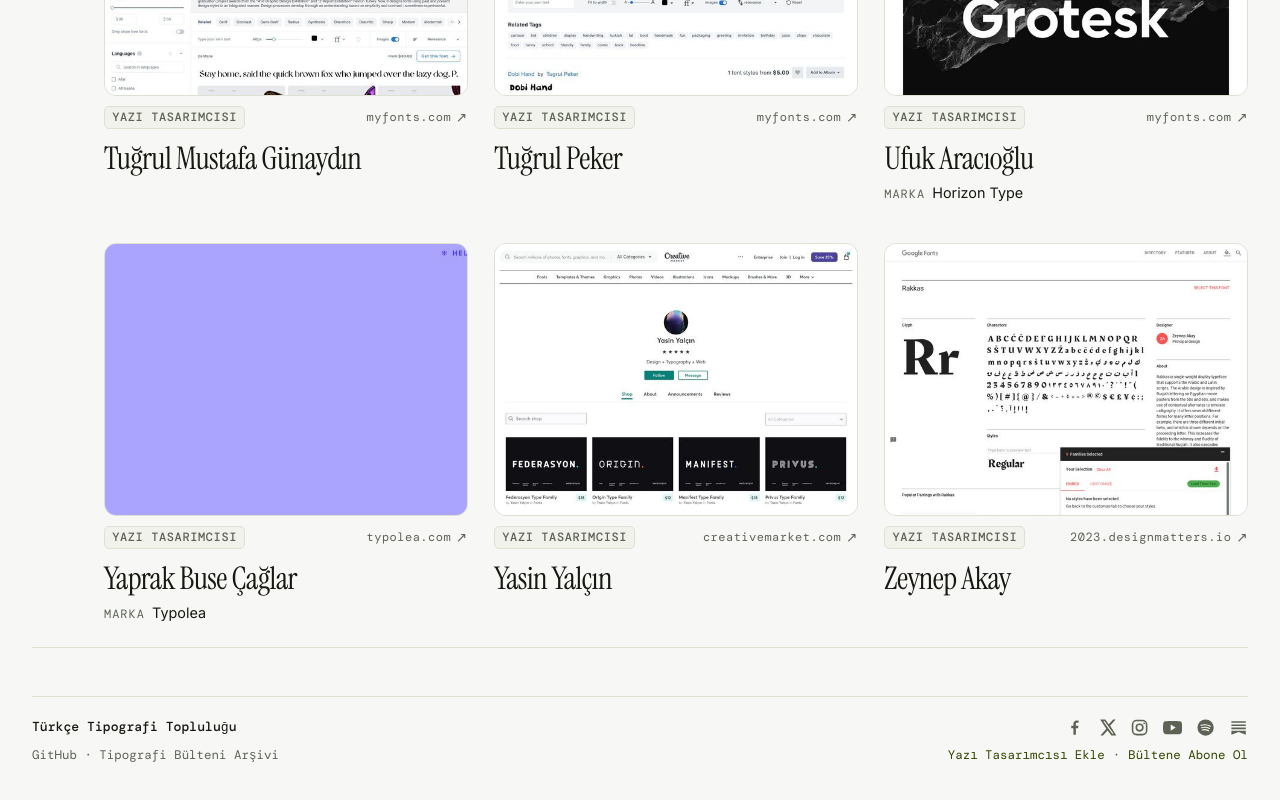
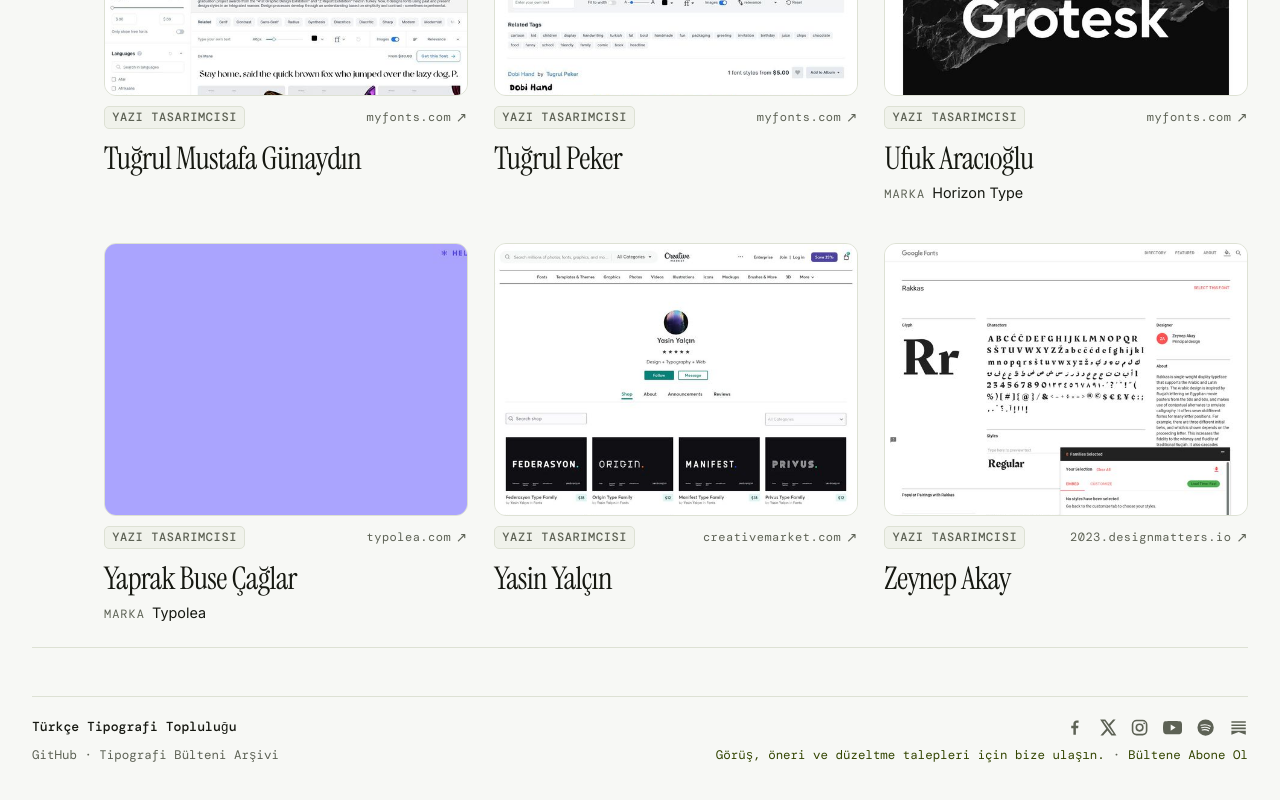
Before and after one commit to tipografitoplulugu/turkish-type-index, a plain HTML site: page index.html in a window 1280 px wide. Shown: the part 6061-6861 px from the top of the page. Drawn offline with nearby package versions, Linux system fonts and the light colour scheme; a web font is replaced by a local one.

Commit message:
style(footer): iletisim metni gorus, oneri ve duzeltme talepleri olarak guncellendi

```diff
--- a/index.html
+++ b/index.html
@@ -911,7 +911,7 @@
             <a href="https://tipografitoplulugu.github.io/bulten-arsivi/">Tipografi Bülteni Arşivi</a>
           </div>
           <div class="footer-actions">
-            <a href="mailto:tipografitoplulugu@gmail.com">Yazı Tasarımcısı Ekle</a>
+            <a href="mailto:tipografitoplulugu@gmail.com">Görüş, öneri ve düzeltme talepleri için bize ulaşın.</a>
             <span aria-hidden="true">·</span>
             <a href="https://tipografi.substack.com/" target="_blank" rel="noopener noreferrer">Bültene Abone Ol</a>
           </div>
```
